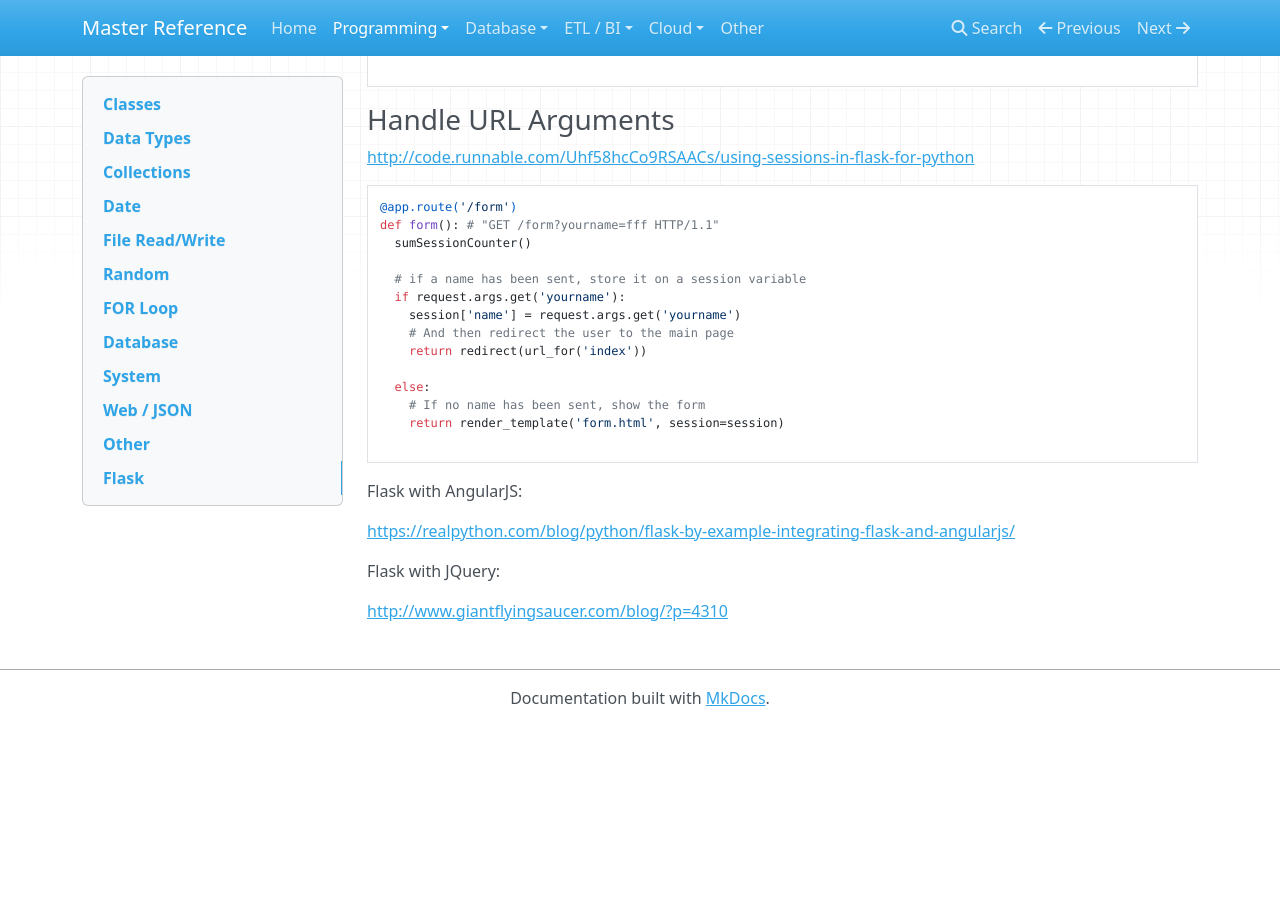
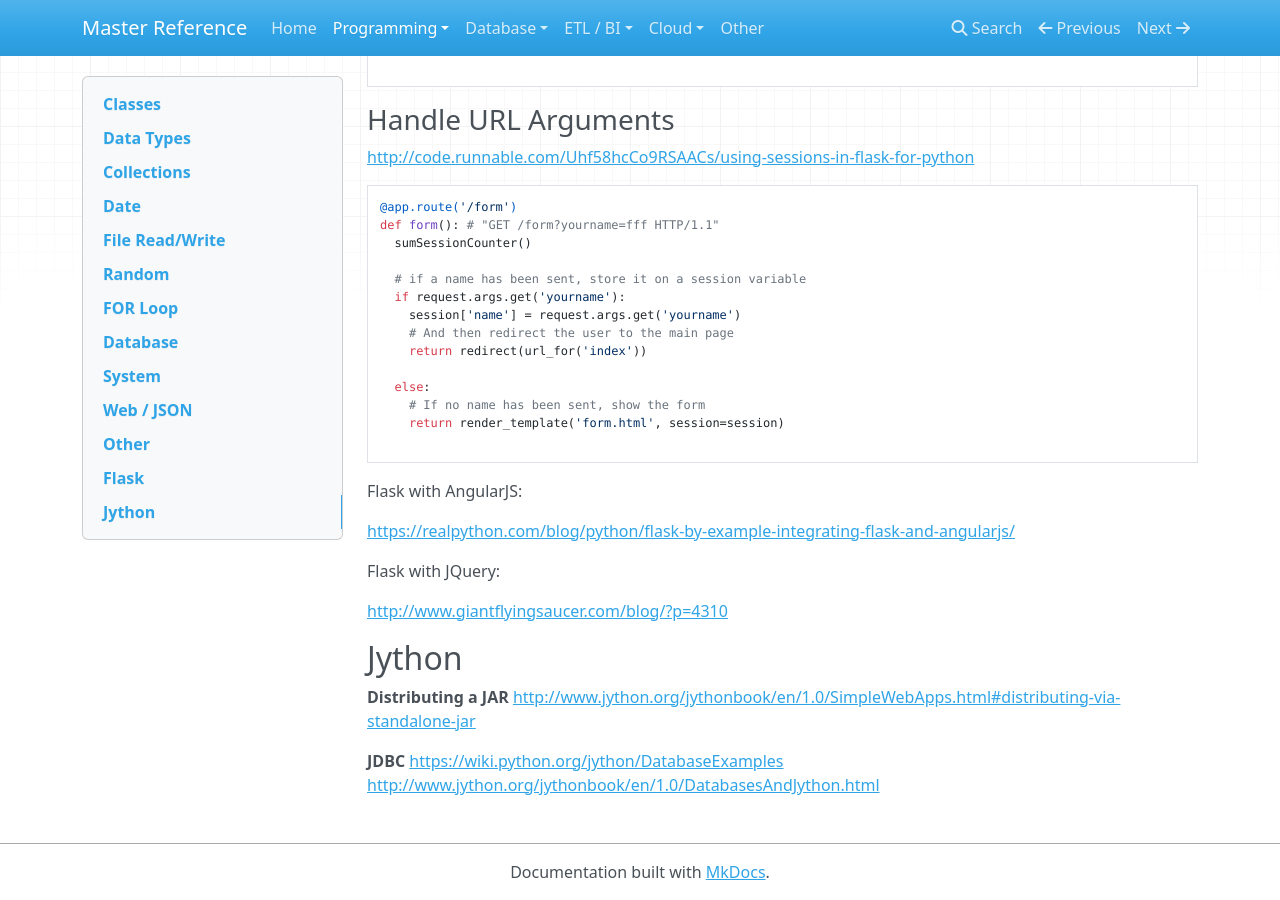
Before and after one commit to flarco/ref-docs, an MkDocs documentation site: the page built from docs/programming/python.md, in a window 1280 px wide and 900 px high, scrolled down 35892 px. Built offline with MkDocs 1.6.1, drawn with Linux system fonts in a browser that asks for light colours; nearby versions of some CDN libraries; old or Windows-style settings are respelled for this version of MkDocs; before the commit the page ends 36618 px from its top, so only the background shows below that.

Commit message:
Add Jython section

```diff
--- a/docs/programming/python.md
+++ b/docs/programming/python.md
@@ -1973,3 +1973,15 @@
 Flask with JQuery:
 
 <http://www.giantflyingsaucer.com/blog/?p=4310>
+
+
+
+## Jython
+
+
+**Distributing a JAR**
+<http://www.jython.org/jythonbook/en/1.0/SimpleWebApps.html#distributing-via-standalone-jar>
+
+**JDBC**
+<https://wiki.python.org/jython/DatabaseExamples>
+<http://www.jython.org/jythonbook/en/1.0/DatabasesAndJython.html>
```
